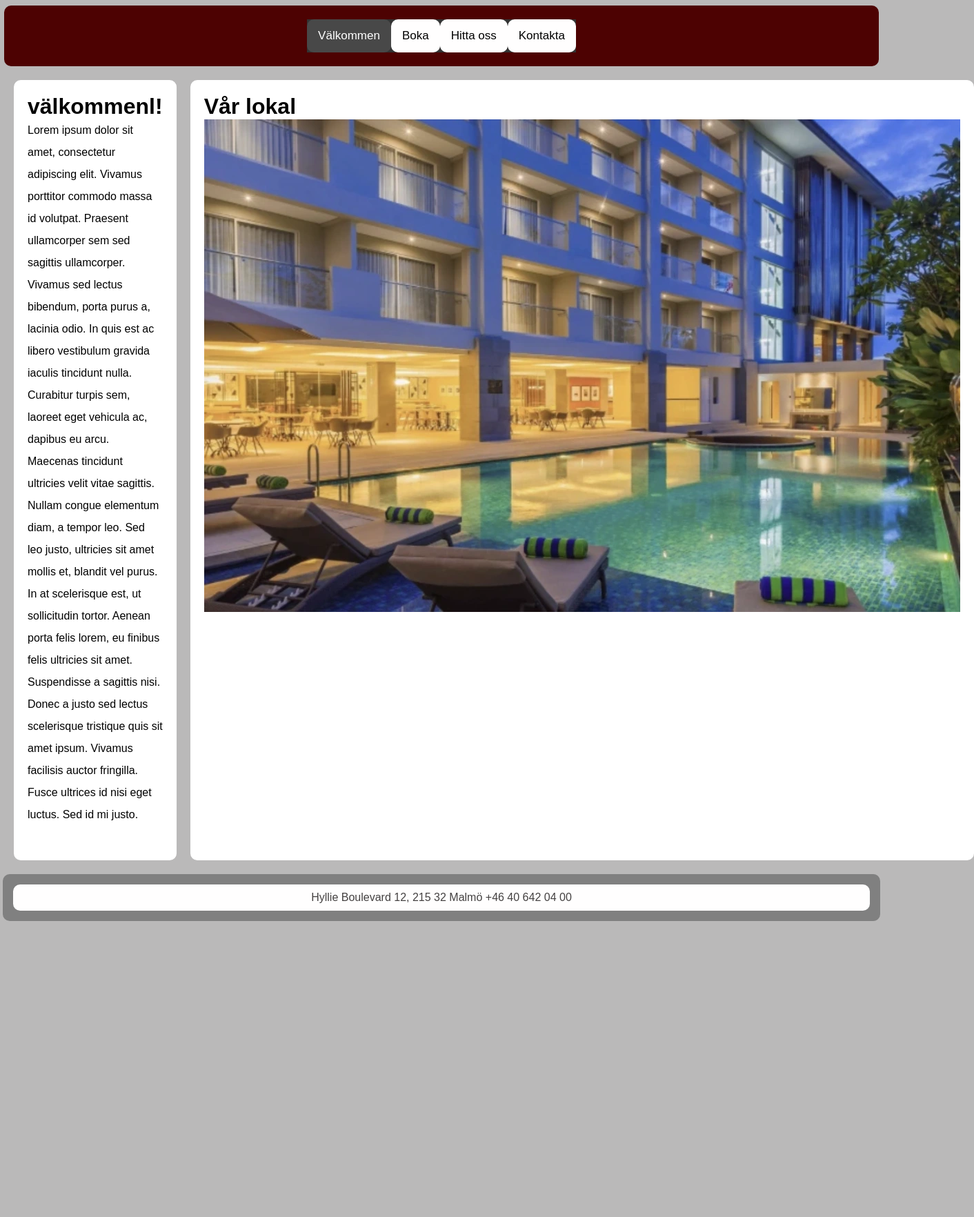
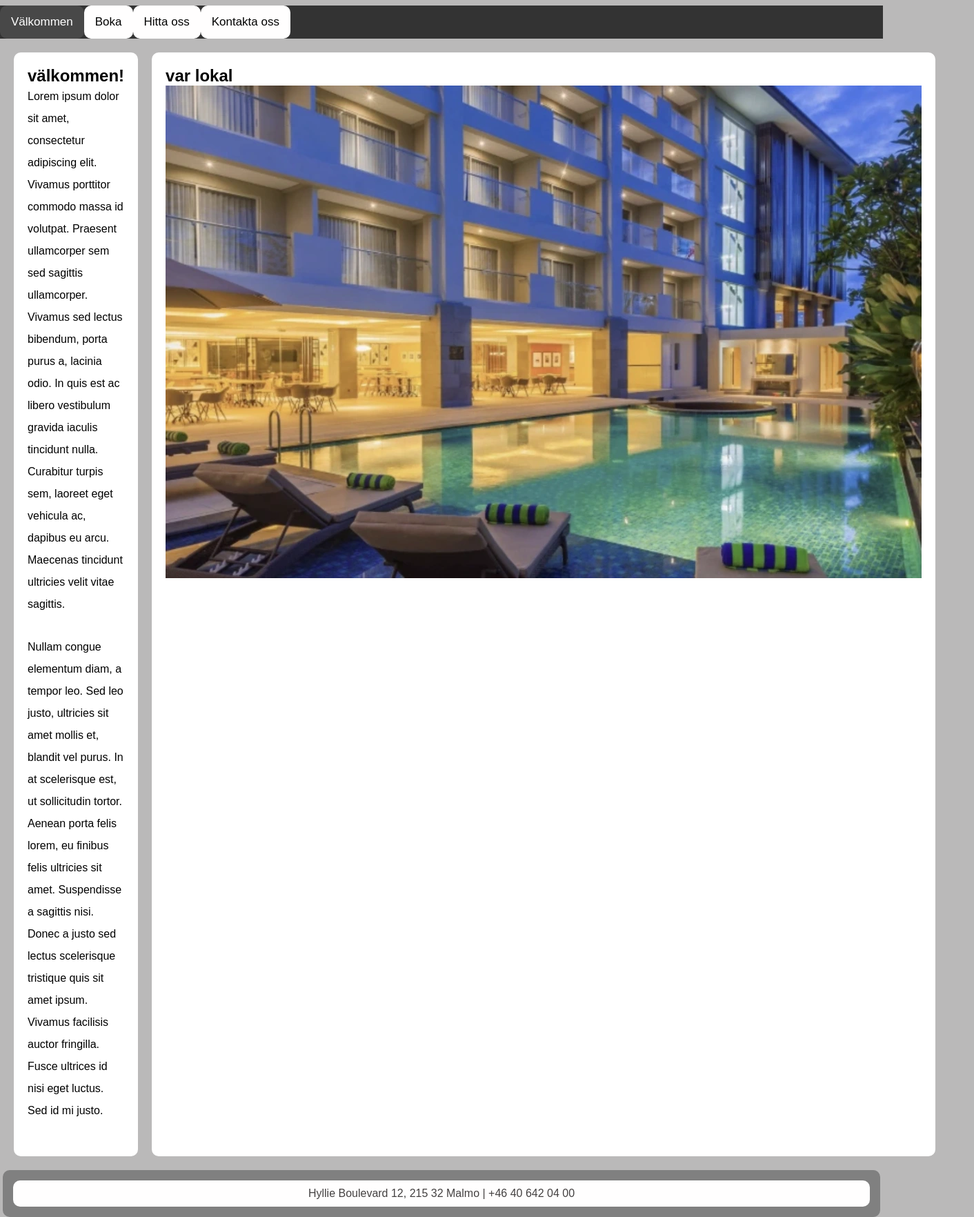
Before and after one commit to musti020/hotellwebbplats, a plain HTML site: page index.html in a window 1280 px wide. Shown: the part 186-1950 px from the top of the page at 69% size, 1412 px wide, since content can reach past the window. Before the commit the page ends 1521 px from the top, so only its background shows below. Drawn offline with Linux system fonts and the light colour scheme.

Commit message:
Update index.html

```diff
--- a/index.html
+++ b/index.html
@@ -1,60 +1,55 @@
 <!DOCTYPE html>
-<html lang="en">
+<html lang="sv">
 
 <head>
     <meta charset="UTF-8">
     <meta name="viewport" content="width=device-width, initial-scale=1.0">
-    <meta name="description"
-        content="Lorem Ipsum is simply dummy text of the printing and typesetting industry. Lorem Ipsum has been the industry's standard dummy text ever since the 1500s, when an unknown printer took a galley of type and scrambled it to make a type specimen book. ">
-    <title>Welcome</title>
+    <meta name="description" content="Lorem Ipsum är exempeltext inom tryck- och förlagsbranschen.">
+    <title>Välkommen</title>
     <link rel="stylesheet" href="styles.css">
 </head>
 
 <body>
     <header>
         <div class="topDiv">
-            <img src="webp.webp" alt="Luxury Hotel logo" class="logo">
-            <img src="välkommen.webp" alt="Luxury hotel bild" class="logo2">
+            <img src="webp.webp" alt="Luxury Hotel logotyp" class="logo">
+            <img src="välkommen.webp" alt="Välkommenbild för hotellet" class="logo2">
         </div>
     </header>
 
-    <div class="navDiv">
-        <nav class="topnav" id="myTopnav">
-            <a href="index.html" class="navButton active">Välkommen</a>
-            <a href="booking.html" class="navButton">Boka</a>
-            <a href="find-us.html" class="navButton">Hitta oss</a>
-            <a href="contact.html" class="navButton">Kontakta</a>
-            <a href="javascript:void(0);" style="font-size: 15px;" class="icon" onclick="myfunction()">&#9776;</a>
-        </nav>
-    </div>
+    <nav class="topnav" id="myTopnav">
+        <a href="index.html" class="navButton active">Välkommen</a>
+        <a href="booking.html" class="navButton">Boka</a>
+        <a href="find-us.html" class="navButton">Hitta oss</a>
+        <a href="contact.html" class="navButton">Kontakta oss</a>
+        <a href="javascript:void(0);" class="icon" onclick="myfunction()">&#9776;</a>
+    </nav>
 
-    <div class="contentDiv">
-        <div class="article">
-            <h1>välkommenl!</h1>
+    <main class="contentDiv">
+        <section class="article">
+            <h1>välkommen!</h1>
             <p>Lorem ipsum dolor sit amet, consectetur adipiscing elit. Vivamus porttitor commodo massa id volutpat.
                 Praesent ullamcorper sem sed sagittis ullamcorper. Vivamus sed lectus bibendum, porta purus a, lacinia
                 odio. In quis est ac libero vestibulum gravida iaculis tincidunt nulla. Curabitur turpis sem, laoreet
-                eget vehicula ac, dapibus eu arcu. Maecenas tincidunt ultricies velit vitae sagittis.
+                eget vehicula ac, dapibus eu arcu. Maecenas tincidunt ultricies velit vitae sagittis.</p>
 
-                Nullam congue elementum diam, a tempor leo. Sed leo justo, ultricies sit amet mollis et, blandit vel
+            <p>Nullam congue elementum diam, a tempor leo. Sed leo justo, ultricies sit amet mollis et, blandit vel
                 purus. In at scelerisque est, ut sollicitudin tortor. Aenean porta felis lorem, eu finibus felis
                 ultricies sit amet. Suspendisse a sagittis nisi. Donec a justo sed lectus scelerisque tristique quis sit
-                amet ipsum. Vivamus facilisis auctor fringilla. Fusce ultrices id nisi eget luctus.
-                Sed id mi justo. </p>
-        </div>
+                amet ipsum. Vivamus facilisis auctor fringilla. Fusce ultrices id nisi eget luctus. Sed id mi justo.</p>
+        </section>
 
-        <div class="article imgDiv">
-            <h1>Vår lokal</h1>
-            <img src="pool.webp" alt="image of the Vault 21 Hotel" class="img">
-        </div>
-    </div>
+        <section class="article imgDiv">
+            <h1>var lokal</h1>
+            <img src="pool.webp" alt="Bild på Vault 21 Hotel" class="img">
+        </section>
+    </main>
 
-    <div class="footerDiv">
-        <p class="navButton"> Hyllie Boulevard 12, 215 32 Malmö +46 40 642 04 00</p>
-    </div>
+    <footer class="footerDiv">
+        <p class="navButton">Hyllie Boulevard 12, 215 32 Malmo | +46 40 642 04 00</p>
+    </footer>
 
     <script src="script.js"></script>
 </body>
 
 </html>
-<meta name="viewport" content="width=device-width, initial-scale=1.0">
```
